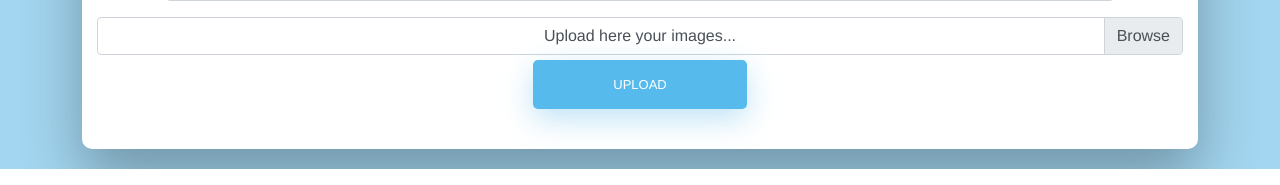
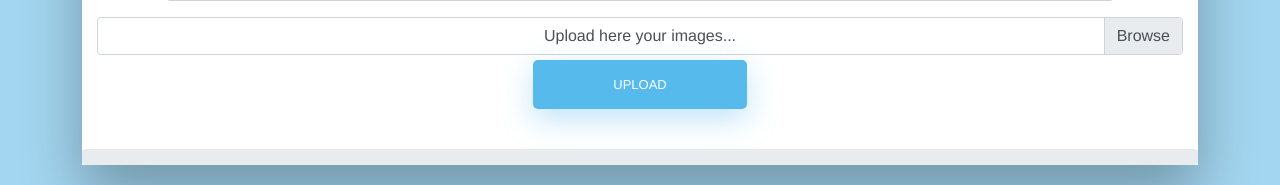
Before and after one commit to rhxto/Buds-note, a PHP site: page /write/index.php in a window 1280 px wide. Shown: the part 1012-1197 px from the top of the page. Run offline with PHP 8.4, Linux system fonts and the light colour scheme; data that the repository does not hold is empty.

Commit message:
Progress bar bug fixed Smanettando un pò con la developer tab di chrome sono riuscito a scoprire quali attributi andavano cambiati in css per fare vedere le barra al suo posto, ora si comporta come dovrebbe e compare al posto giusto. Inoltre ho anche aggiunto dal JS la percentuale di caricamento che viene scritta dentro la barra, mi sembrava più carino, uso la varaibile value per evitare di calcolare due volte la percentuale di caricamento dell'immagine.

```diff
--- a/write/writeNote.css
+++ b/write/writeNote.css
@@ -268,10 +268,8 @@ input[type=text]:placeholder {
 }
 
 #animation {
-  position: absolute;
-  top: 5%;
+  position: relative;
   background-color: inherit;
-  left: 10%;
   z-index: 100;
 }
 @import url(https://fonts.googleapis.com/css?family=Roboto:300);
--- a/write/writeNote.js
+++ b/write/writeNote.js
@@ -95,7 +95,9 @@ function uploadImage() {
               var xhr = new window.XMLHttpRequest();
               xhr.upload.addEventListener("progress", function(event) {
                 if (localStorage.getItem("uploadStatus") !== "done") {
-                  $("#imageUploadProgress").attr("style", "width: " + (event.loaded/event.total*100) + "%");
+                  var value = (event.loaded/event.total*100);
+                  $("#imageUploadProgress").attr("style", "width: " + value + "%");
+                  $("#imageUploadProgress").html(value + "%");
                 }
               }, false);
               xhr.addEventListener("load", function(event) {
```
